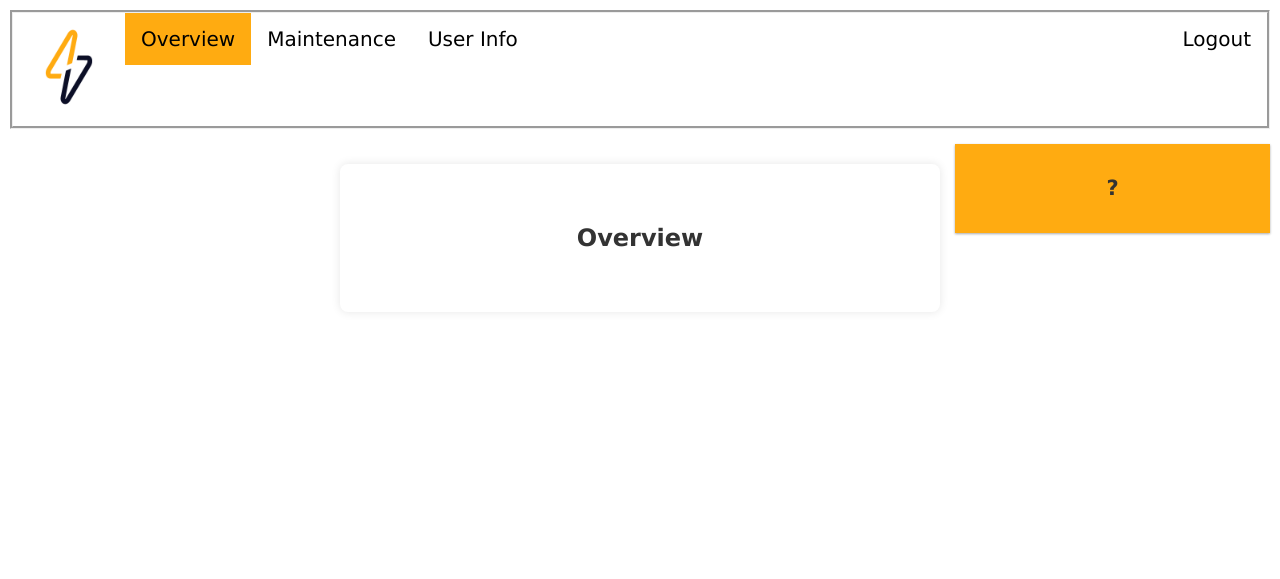
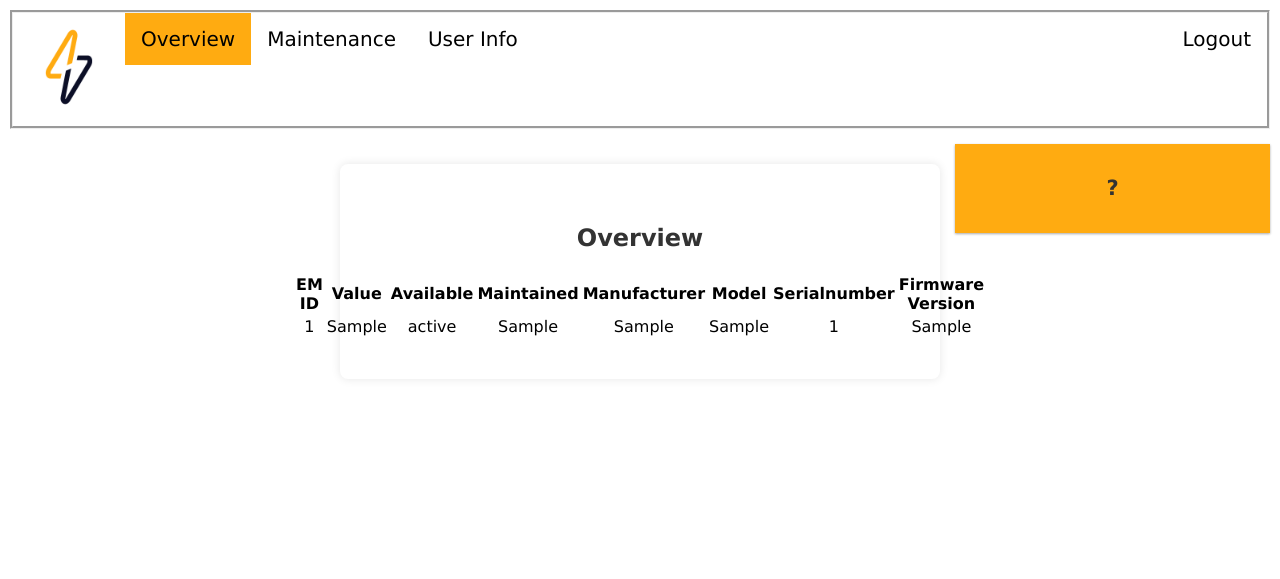
Before and after one commit to bananabr3d/security-by-design, a Flask app: template Metering-Point-Operator/app/templates/overview.html in a window 1280 px wide. Shown: the top 579 px of the page. Run offline with Flask 3, Linux system fonts and the light colour scheme; the template is opened without the code that fills it: most values are stand-ins (such as "Sample title", 1, 10 or a date in 2020); parts of the project's set-up code (start-up, migrations or seed data) failed here and were passed over.

Commit message:
dashboard frontend implemented

```diff
--- a/Metering-Point-Operator/app/templates/overview.html
+++ b/Metering-Point-Operator/app/templates/overview.html
@@ -135,6 +135,40 @@
                     <body>
                     <h1>Overview</h1>
                     </body>
+
+                    <table>
+                      <tr>
+                        <th>EM ID</th>
+                          <th>Value</th>
+                          <th>Available</th>
+                        <th>Maintained</th>
+                        <th>Manufacturer</th>
+                          <th>Model</th>
+                        <th>Serialnumber</th>
+                        <th> Firmware Version</th>
+                      </tr>
+
+                        {% for em in ems %}
+
+                        <div>
+                          <tr>
+
+                         <td>{{ em.em_id }}</td>
+                        <td>{{em.em_value}}</td>
+                        <td>{{em.em_status}}</td>
+                          <td>{{em.em_maintain}}</td>
+                        <td>{{em.em_manufacturer}}</td>
+                        <td>{{em.em_model}}</td>
+                          <td>{{em.em_serial_number}}</td>
+                        <td>{{em.em_firmware_version}}</td>
+                       </tr>
+
+                        </div>
+                        {% endfor %}
+                    </table>
+
+
+
                 </section>
             </div>
 
```
Also changed, not shown: Metering-Point-Operator/app/routes/routes.py (+8 -5 lines).
